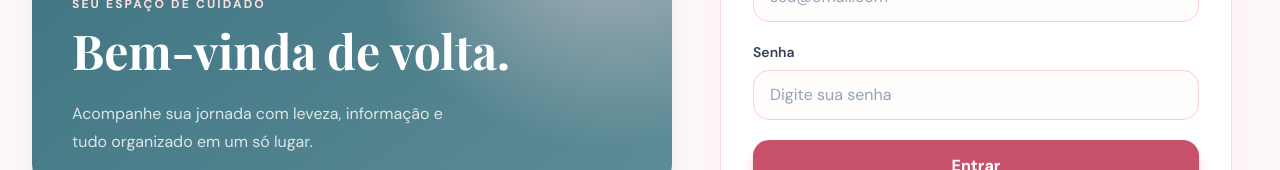
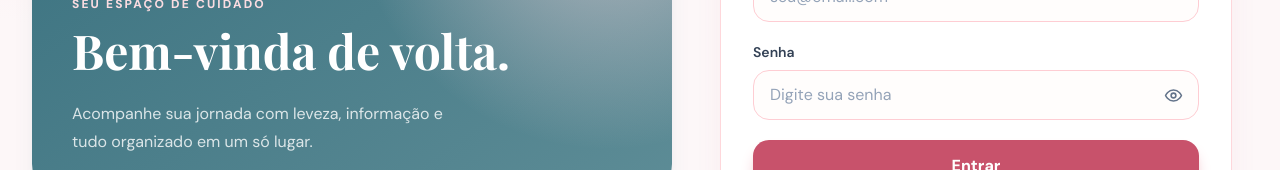
Before and after one commit to paulovitormf/maternidade-app, a React (Vite) app in the folder frontend/: page /login in a window 1280 px wide. Shown: the part 417-587 px from the top of the page. Built offline with nearby package versions, Linux system fonts and the light colour scheme; no server answers.

Commit message:
feat: visualização de senhas
- visualização da senhas ao fazer login

```diff
--- a/frontend/src/pages/Login.tsx
+++ b/frontend/src/pages/Login.tsx
@@ -1,5 +1,5 @@
 import axios from 'axios';
-import { Heart } from 'lucide-react';
+import { Eye, EyeOff, Heart } from 'lucide-react';
 import { FormEvent, useState } from 'react';
 import { Link, useNavigate } from 'react-router-dom';
 import { AUTH_CHANGED_EVENT, loginUsuario, USUARIO_STORAGE_KEY } from '../services/usuarioService';
@@ -8,6 +8,7 @@ export default function Login() {
   const navigate = useNavigate();
   const [email, setEmail] = useState('');
   const [senha, setSenha] = useState('');
+  const [mostrarSenha, setMostrarSenha] = useState(false);
   const [erro, setErro] = useState('');
   const [carregando, setCarregando] = useState(false);
 
@@ -60,7 +61,25 @@ export default function Login() {
           </label>
           <label className="field">
             <span className="field-label">Senha</span>
-            <input className="field-control" type="password" required placeholder="Digite sua senha" value={senha} onChange={(e) => setSenha(e.target.value)} />
+            <div className="relative">
+              <input
+                className="field-control pr-12"
+                type={mostrarSenha ? 'text' : 'password'}
+                required
+                placeholder="Digite sua senha"
+                value={senha}
+                onChange={(e) => setSenha(e.target.value)}
+              />
+              <button
+                type="button"
+                className="absolute inset-y-0 right-0 flex items-center px-4 text-slate-500 transition hover:text-[#B0435B] focus:outline-none focus:ring-4 focus:ring-[#FADCE1]"
+                onClick={() => setMostrarSenha((visivel) => !visivel)}
+                aria-label={mostrarSenha ? 'Ocultar senha' : 'Mostrar senha'}
+                title={mostrarSenha ? 'Ocultar senha' : 'Mostrar senha'}
+              >
+                {mostrarSenha ? <EyeOff size={19} /> : <Eye size={19} />}
+              </button>
+            </div>
           </label>
           {erro && <p className="alert-error">{erro}</p>}
           <button className="primary-button" disabled={carregando}>{carregando ? 'Entrando...' : 'Entrar'}</button>
```
